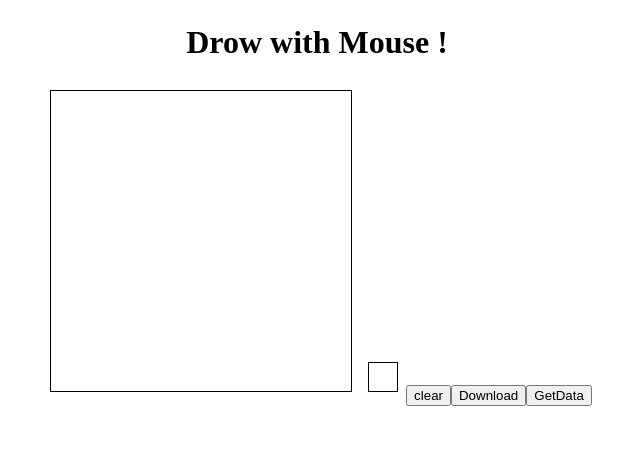
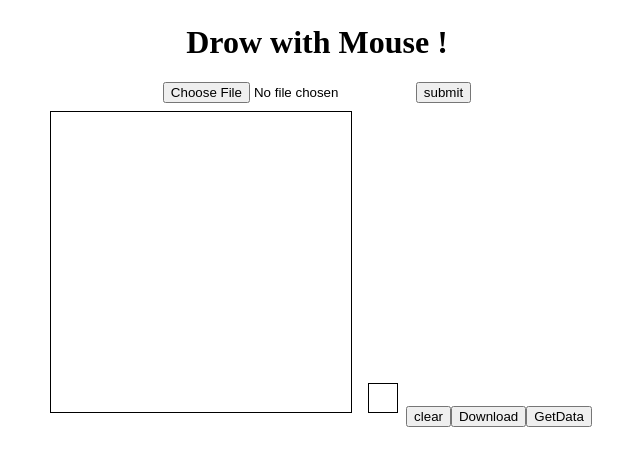
Before and after one commit to goya5858/DrawbleCanvas, a React (Create React App) app: page / in a window 1280 px wide. Shown: the top 466 px of the page, without its empty margins (323-963 px from the left). Built offline with nearby package versions, Linux system fonts and the light colour scheme.

Commit message:
test type うまくいってるかわからん　画像アップロード

```diff
--- /dev/null
+++ b/src/component/FormImg.tsx
@@ -0,0 +1,27 @@
+import React, {useState} from "react";
+
+const FormImg = () => {
+    const [fileURL, setFileURL] = useState("");
+    function processImg(event: any) {
+        const imgFile = event.target.files[0];
+        const imgURL  = URL.createObjectURL(imgFile);
+        console.log("==========", imgURL);
+        setFileURL( imgURL );
+    }
+    return (
+        <div>
+            <form method="post" encType="multipart/form-data" action="https://neozbbmfag.execute-api.ap-northeast-1.amazonaws.com/testFunction">
+                <input type="file"
+                       name="example"
+                       accept="image/*"
+                       onChange={processImg}
+                />
+                <img src={fileURL}/>
+                <button type="submit">submit</button>
+            </form>
+
+        </div>
+    )
+}
+
+export default FormImg;
--- a/src/component/MnistPage.tsx
+++ b/src/component/MnistPage.tsx
@@ -1,12 +1,14 @@
 import React from "react";
 //import {InferenceSession, Tensor} from "onnxjs"
 import DrawableCanvasF from "./DrawableCanvasF";
+import FormImg from "./FormImg";
 
 
 const MnistPage = () => {
     return (
         <div style={{margin: "24px"}}>
             <h1>Drow with Mouse !</h1>
+            <FormImg/>
             <DrawableCanvasF
                 style={{border: "1px solid black", margin: "8px"}}
                 height={300}
```
